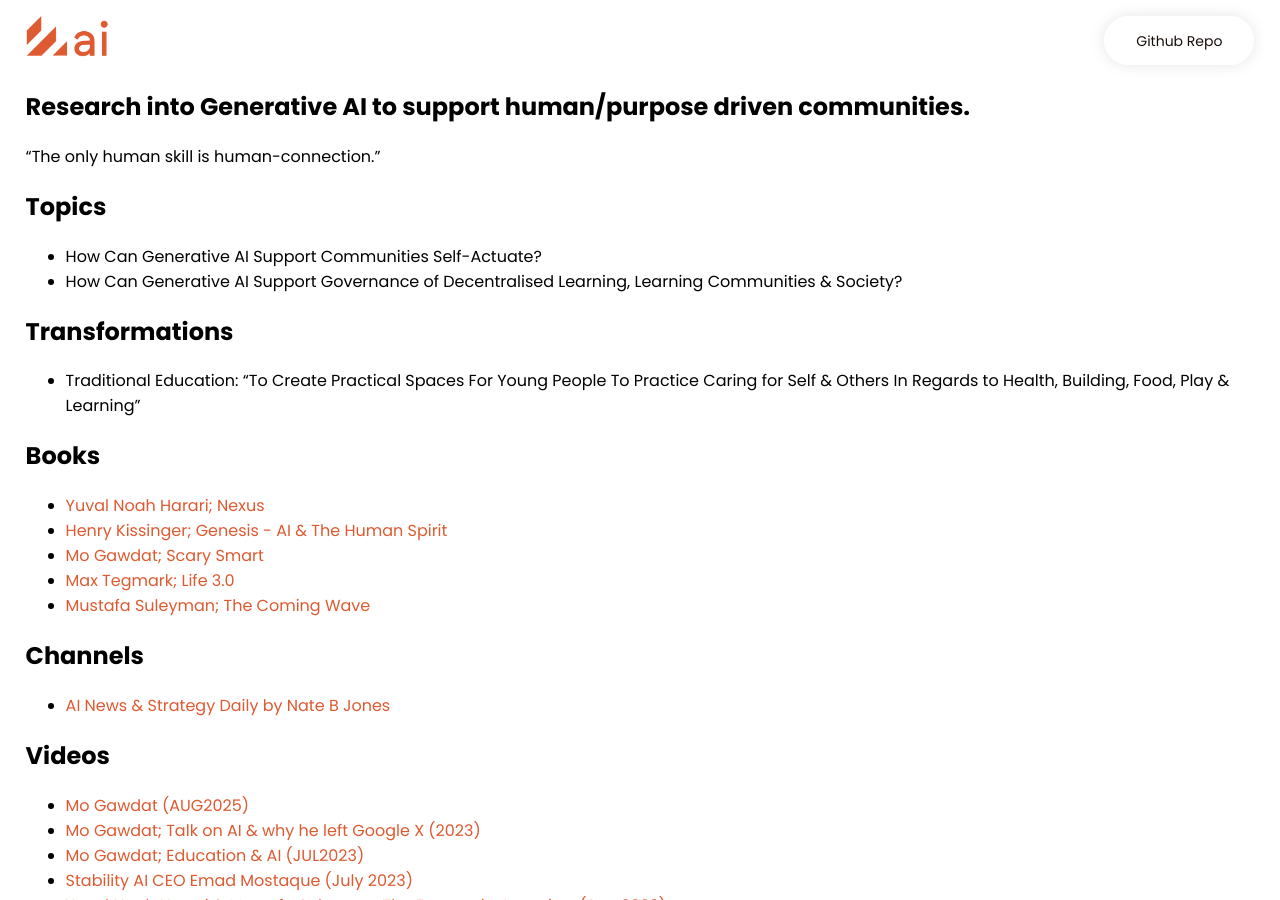
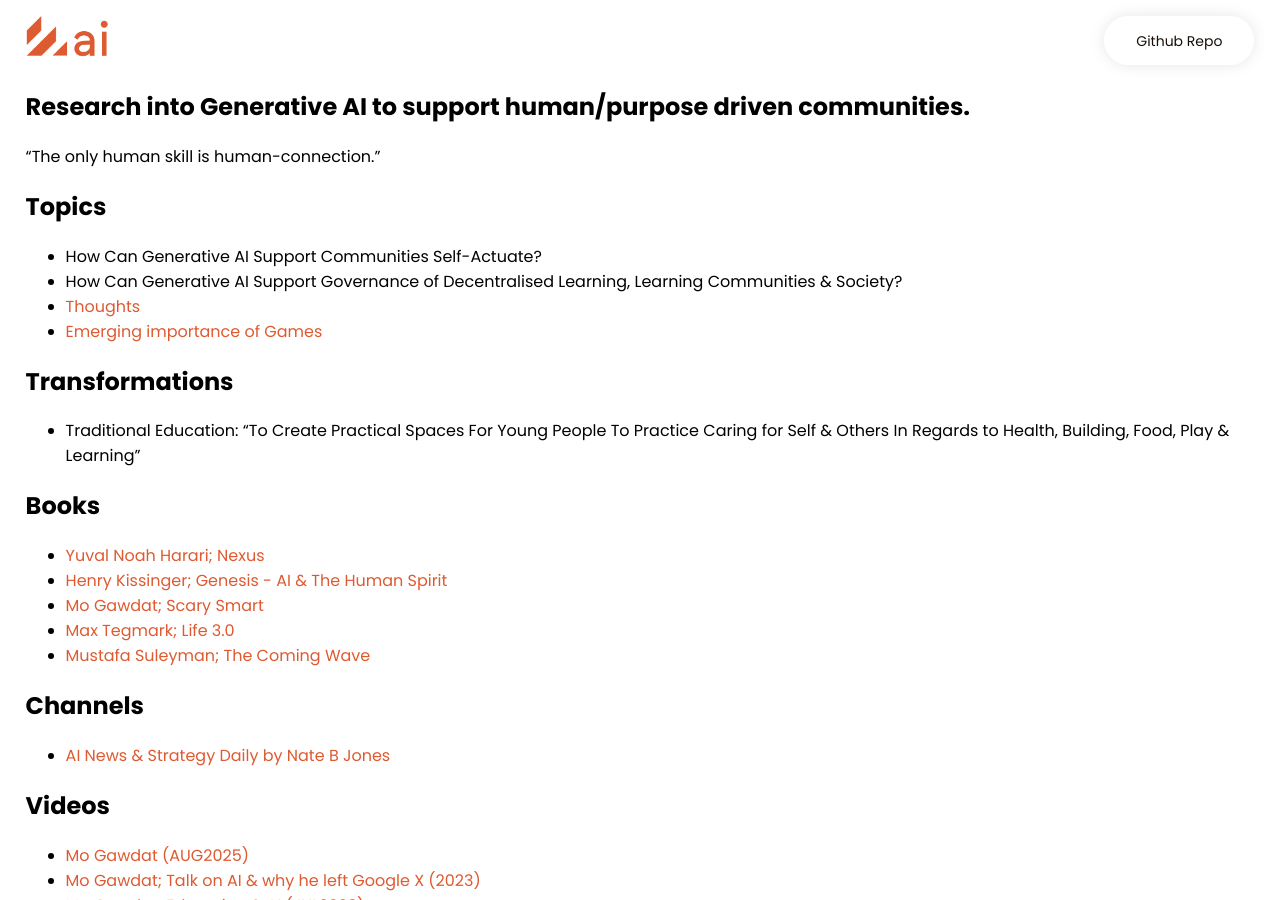
Before and after one commit to selfdriven-foundation/selfdriven-ai, a Jekyll site: the page built from docs/pages/research.md, in a window 1280 px wide and 900 px high. Built offline with Jekyll 4.4.1, drawn with Linux system fonts in a browser that asks for light colours.

Commit message:
Update research.md

```diff
--- a/docs/pages/research.md
+++ b/docs/pages/research.md
@@ -11,6 +11,8 @@
 ## Topics
 - How Can Generative AI Support Communities Self-Actuate?
 - How Can Generative AI Support Governance of Decentralised Learning, Learning Communities & Society?
+- [Thoughts](/thoughts/)
+- [Emerging importance of Games](/games/)
 
 ## Transformations
 - Traditional Education: "To Create Practical Spaces For Young People To Practice Caring for Self & Others In Regards to Health, Building, Food, Play & Learning"
```
